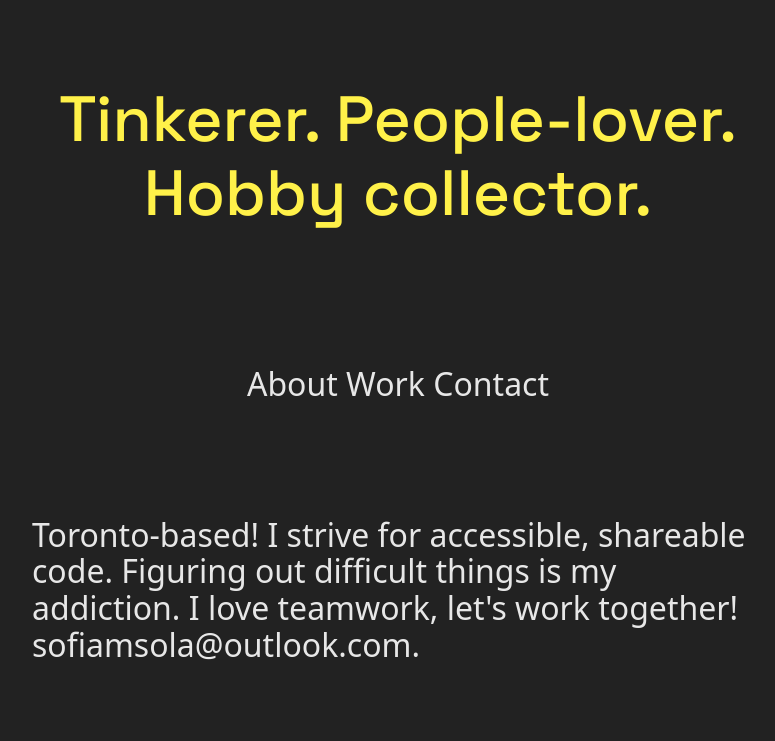
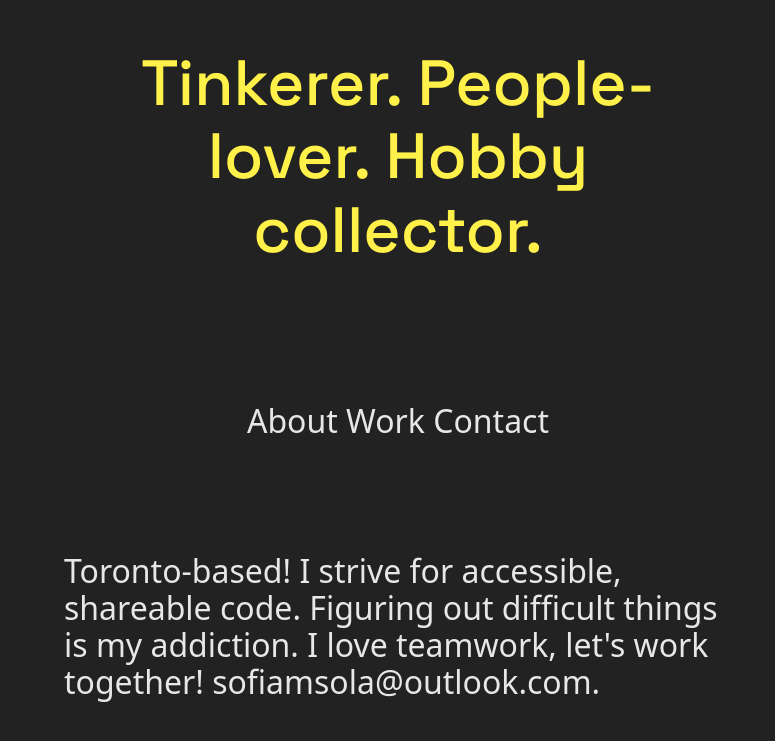
Before and after one commit to sofwhee/portfolio, a plain HTML site: page index.html in a window 1280 px wide. Shown: the part 837-1578 px from the top of the page, without its empty margins (434-1209 px from the left). Drawn offline with Linux system fonts and the light colour scheme; a web font is replaced by a local one.

Commit message:
change aboutMeTextContainer width and right margin

```diff
--- a/styles.css
+++ b/styles.css
@@ -374,11 +374,12 @@ a {
 }
 
 #aboutMeTextContainer {
-  width: 65vw;
+  width: 60vw;
   margin-left: auto;
+  margin-right: 2.5vw;
   box-sizing: border-box;
   padding: 50px;
-  gap:50px;
+  gap: 50px;
   border-radius: 3%;
   justify-content: center;
   align-items: center;
```
